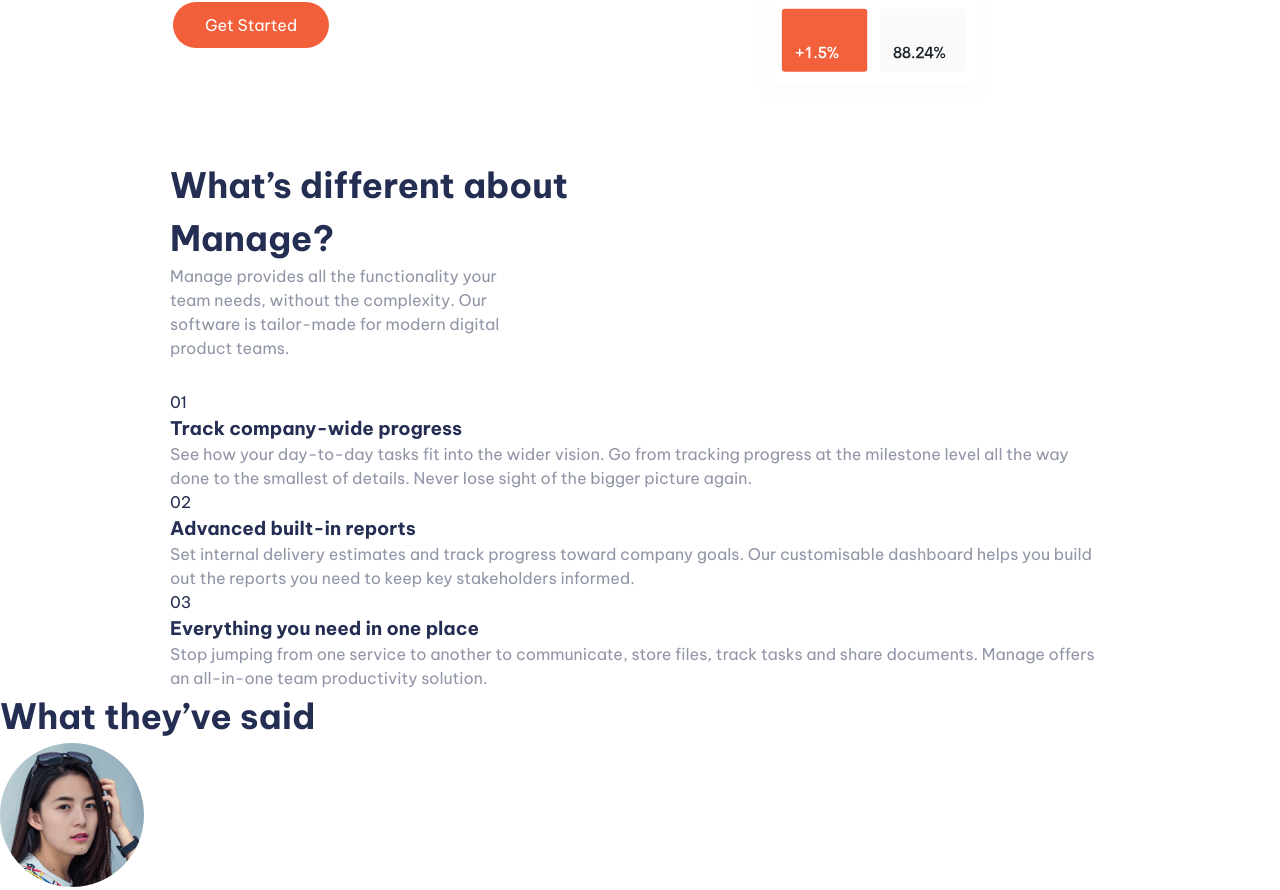
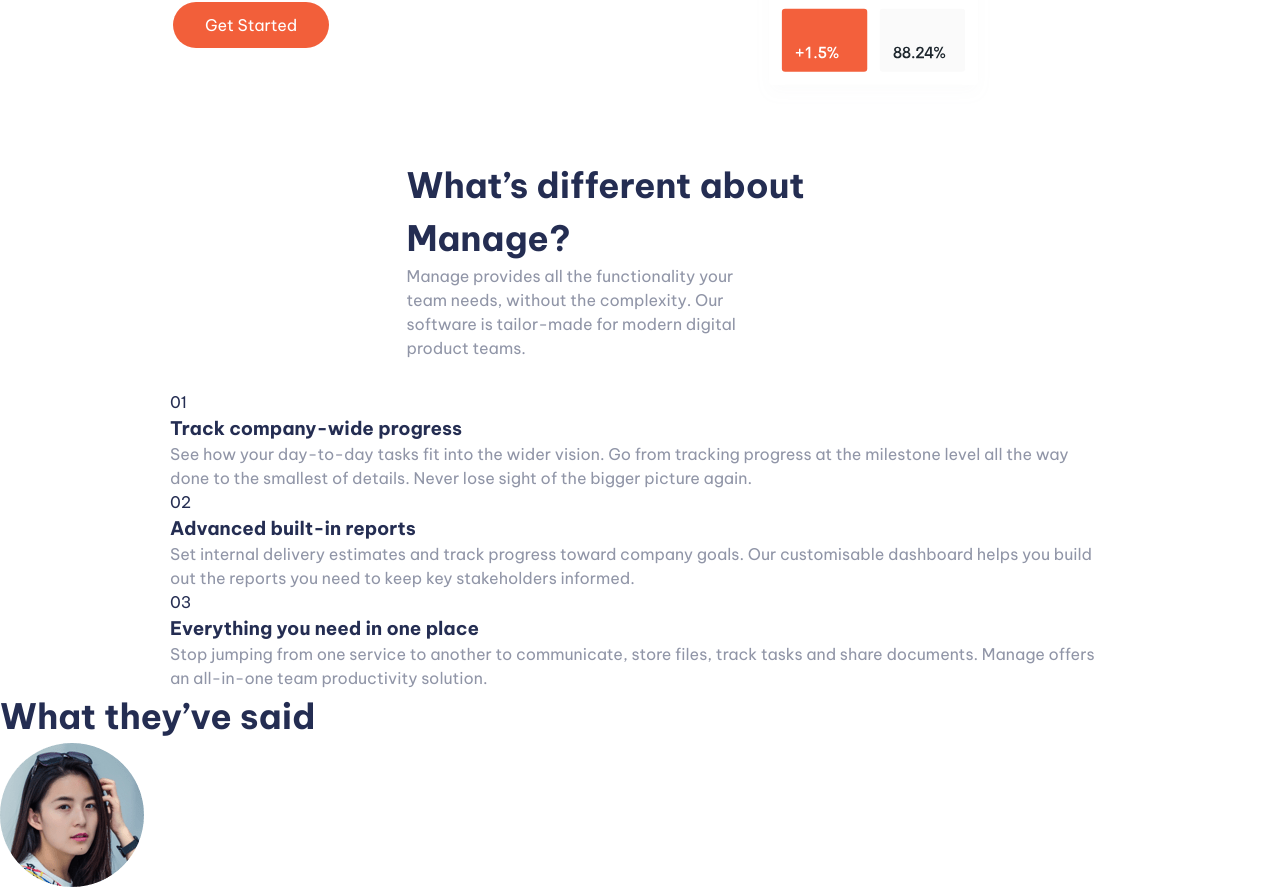
Before and after one commit to yacineKahlerras/manage-landing-page, a React (Create React App) app: page / in a window 1280 px wide. Shown: the part 460-1350 px from the top of the page. Built offline with nearby package versions, Linux system fonts and the light colour scheme.

Commit message:
functionality init

```diff
--- /dev/null
+++ b/src/styles/componentsStyles/_functionality.scss
@@ -0,0 +1,8 @@
+@use "../utils" as *;
+
+.functionality {
+  width: var(--max-width-1);
+  display: flex;
+  flex-direction: column;
+  align-items: center;
+}
--- a/src/styles/componentsStyles/_index.scss
+++ b/src/styles/componentsStyles/_index.scss
@@ -1,3 +1,4 @@
 @forward "_nav";
 @forward "_sidemenu";
 @forward "_hero";
+@forward "_functionality";
```
